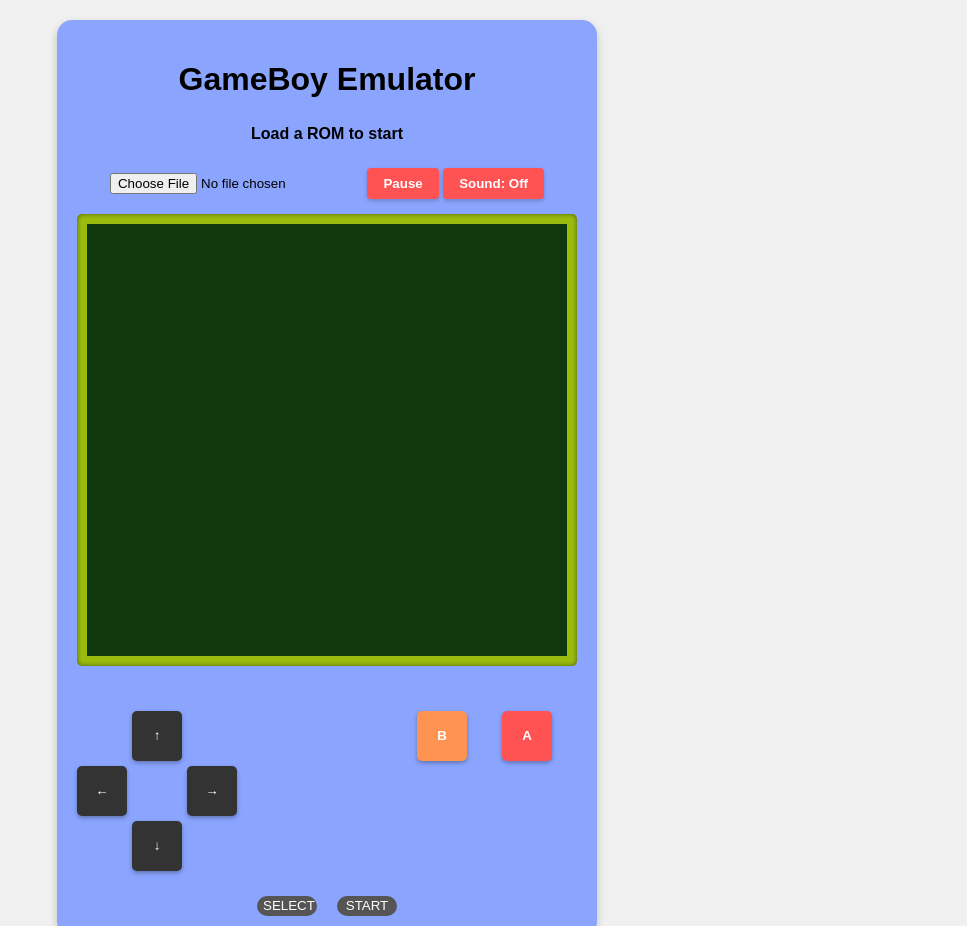
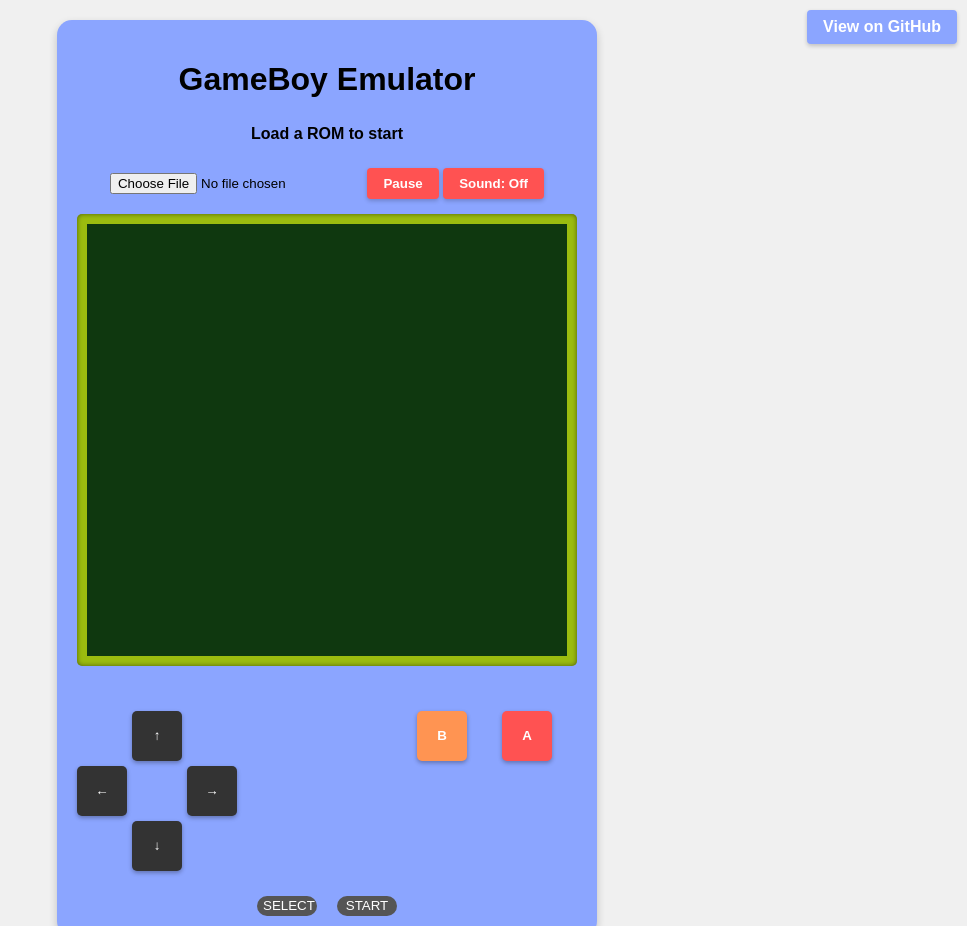
Before and after one commit to websimapi/websim-gameboy-emulator-3, a plain HTML site: page index.html in a window 1280 px wide. Shown: the top 926 px of the page, without its empty margins (313-1280 px from the left). Drawn offline with Linux system fonts and the light colour scheme.

Commit message:
v2: add a credit button to top right linking to https://github.com/juchi/gameboy.js

```diff
--- a/index.html
+++ b/index.html
@@ -142,9 +142,29 @@
             box-shadow: 0 2px 4px rgba(0, 0, 0, 0.1);
             max-width: 600px;
         }
+        .credit-btn {
+            position: fixed;
+            top: 10px;
+            right: 10px;
+            padding: 8px 16px;
+            background-color: #8ba5ff;
+            color: white;
+            text-decoration: none;
+            border-radius: 4px;
+            font-weight: bold;
+            box-shadow: 0 2px 4px rgba(0, 0, 0, 0.2);
+            transition: all 0.2s ease;
+        }
+
+        .credit-btn:hover {
+            background-color: #6b85df;
+            transform: translateY(-1px);
+            box-shadow: 0 3px 6px rgba(0, 0, 0, 0.3);
+        }
     </style>
 </head>
 <body>
+    <a href="https://github.com/juchi/gameboy.js" target="_blank" class="credit-btn">View on GitHub</a>
     <div class="gameboy-container">
         <h1>GameBoy Emulator</h1>
 
```
